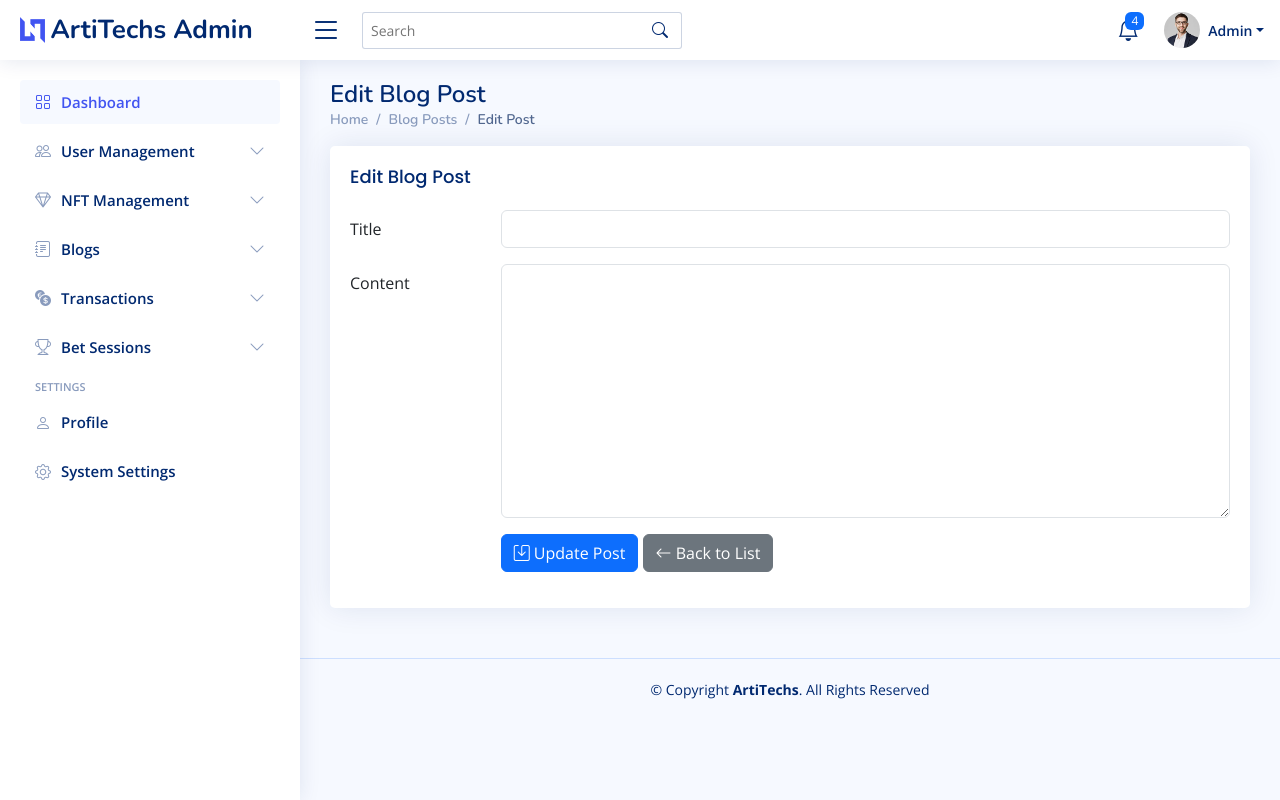
After one commit to Sou9-NFT/NFT-Marketplace-Web, a Symfony app: template templates/blog_back/post_edit.html.twig in a window 1280 px wide. The commit adds this page. Run offline with Twig, Linux system fonts and the light colour scheme; the template is opened without the code that fills it, so the values that code supplies are empty; form fields are guessed from the names that the template uses; some libraries are stand-ins or nearby versions.

Commit message:
BEFOREFINAL

```diff
--- a/src/Controller/CommentController.php
+++ b/src/Controller/CommentController.php
@@ -117,7 +117,7 @@ final class CommentController extends AbstractController
         if ($this->isCsrfTokenValid('delete'.$comment->getId(), $request->request->get('_token'))) {
             $entityManager->remove($comment);
             $entityManager->flush();
-            $this->addFlash('success', 'Comment deleted successfully');
+           /*  $this->addFlash('success', 'Comment deleted successfully'); */
             return $this->redirectToRoute('app_comment_back_index');
         }
 
--- /dev/null
+++ b/templates/blog_back/post_edit.html.twig
@@ -0,0 +1,59 @@
+{% extends 'base_back.html.twig' %}
+
+{% block title %}Edit Blog Post{% endblock %}
+
+{% block body %}
+<div class="pagetitle">
+    <h1>Edit Blog Post</h1>
+    <nav>
+        <ol class="breadcrumb">
+            <li class="breadcrumb-item"><a href="{{ path('app_home_page_back') }}">Home</a></li>
+            <li class="breadcrumb-item"><a href="{{ path('app_blog_back_posts') }}">Blog Posts</a></li>
+            <li class="breadcrumb-item active">Edit Post</li>
+        </ol>
+    </nav>
+</div>
+
+<section class="section">
+    <div class="row">
+        <div class="col-lg-12">
+            <div class="card">
+                <div class="card-body">
+                    <h5 class="card-title">Edit Blog Post</h5>
+
+                    {{ form_start(form) }}
+
+                    <div class="row mb-3">
+                        <label class="col-sm-2 col-form-label">Title</label>
+                        <div class="col-sm-10">
+                            {{ form_widget(form.title, {'attr': {'class': 'form-control'}}) }}
+                            {{ form_errors(form.title) }}
+                        </div>
+                    </div>
+
+                    <div class="row mb-3">
+                        <label class="col-sm-2 col-form-label">Content</label>
+                        <div class="col-sm-10">
+                            {{ form_widget(form.content, {'attr': {'class': 'form-control', 'rows': 10}}) }}
+                            {{ form_errors(form.content) }}
+                        </div>
+                    </div>
+
+                    <div class="row mb-3">
+                        <div class="col-sm-10 offset-sm-2">
+                            <button type="submit" class="btn btn-primary">
+                                <i class="bi bi-save"></i> Update Post
+                            </button>
+                            <a href="{{ path('app_blog_back_posts') }}" class="btn btn-secondary">
+                                <i class="bi bi-arrow-left"></i> Back to List
+                            </a>
+                        </div>
+                    </div>
+
+                    {{ form_end(form) }}
+                </div>
+            </div>
+        </div>
+    </div>
+</section>
+{% endblock %}
--- a/templates/blog_back/posts.html.twig
+++ b/templates/blog_back/posts.html.twig
@@ -49,7 +49,7 @@
                                             <a href="{{ path('app_blog_show', {'id': blog.id}) }}" class="btn btn-info btn-sm">
                                                 <i class="bi bi-eye"></i>
                                             </a>
-                                            <a href="{{ path('app_blog_edit', {'id': blog.id}) }}" class="btn btn-warning btn-sm">
+                                            <a href="{{ path('app_blog_back_edit', {'id': blog.id}) }}" class="btn btn-warning btn-sm" title="Edit">
                                                 <i class="bi bi-pencil"></i>
                                             </a>
                                             <form method="post" action="{{ path('app_blog_delete', {'id': blog.id}) }}" onsubmit="return confirm('Are you sure you want to delete this post?');" style="display: inline-block;">
```
Also changed, not shown: src/Controller/BlogController.php (+18 -1 lines), src/Entity/Blog.php (line endings or trailing spaces).
